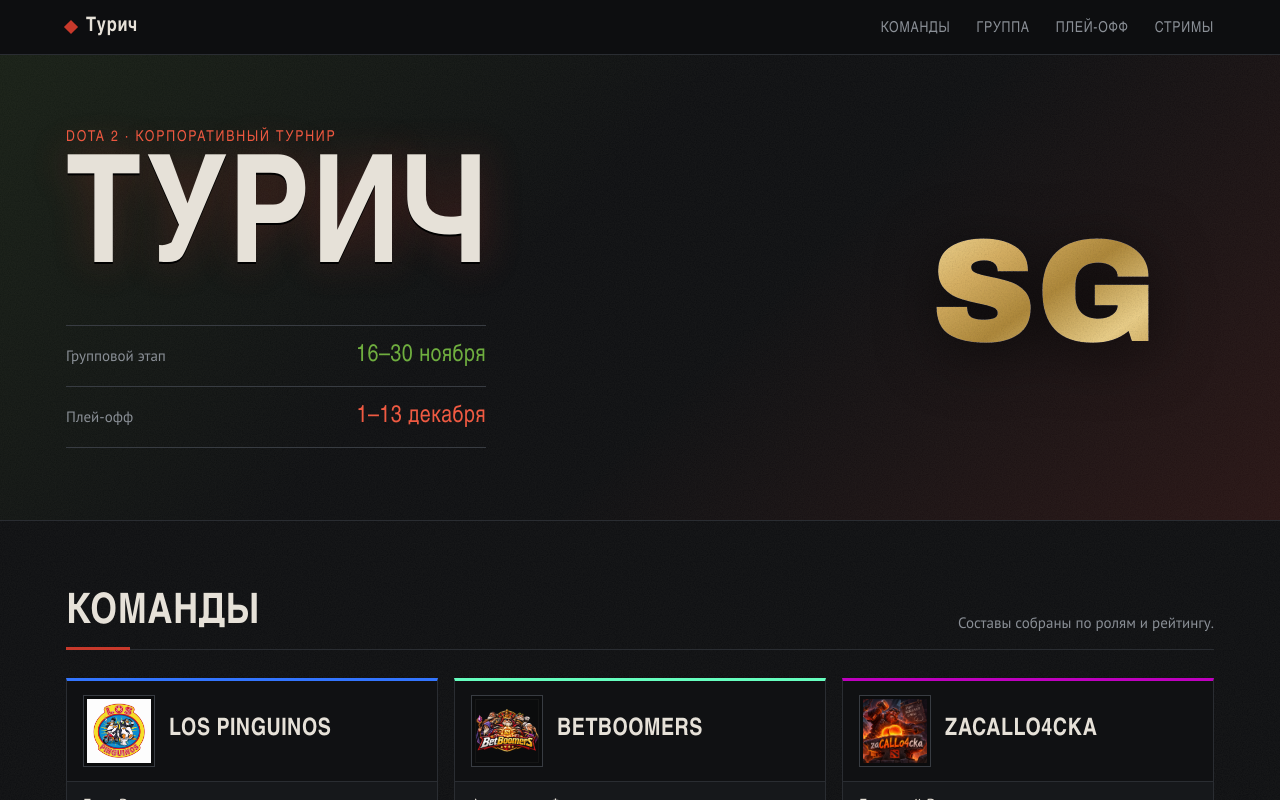
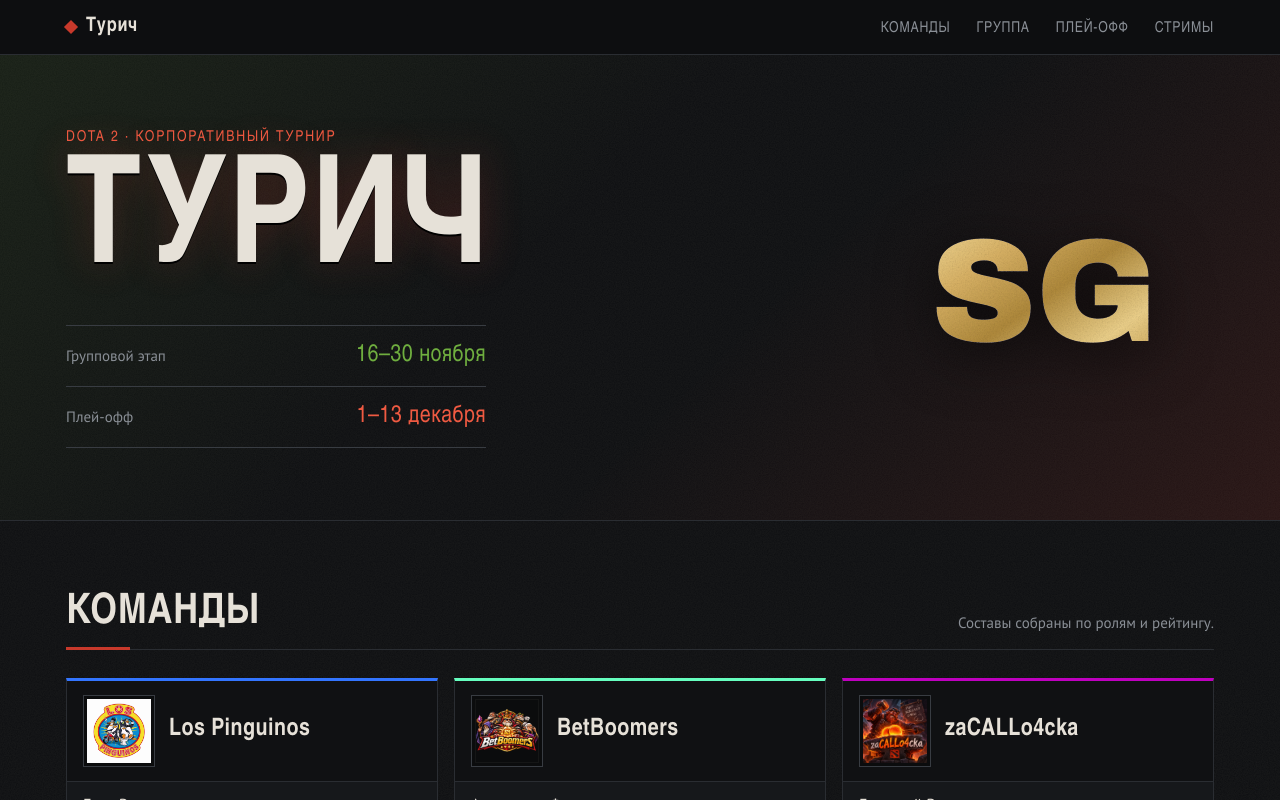
Before and after one commit to Darfik43/turich, a plain HTML site: page index.html in a window 1280 px wide. Shown: the top 800 px of the page. Drawn offline with Linux system fonts and the light colour scheme; a web font is replaced by a local one.

Commit message:
Названия команд без принудительного верхнего регистра
Co-Authored-By: Claude Opus 5.5 <noreply@anthropic.com>

```diff
--- a/index.html
+++ b/index.html
@@ -106,7 +106,7 @@
     box-shadow: inset 0 0 0 3px #0b0c0d, inset 0 0 0 4px rgba(255,255,255,.04);
   }
   .logo img { width: 100%; height: 100%; object-fit: contain; display: block; padding: 3px; }
-  .team-name { font-family: var(--head); font-weight: 600; font-size: 24px; line-height: 1.1; margin: 0; text-transform: uppercase; letter-spacing: .02em; }
+  .team-name { font-family: var(--head); font-weight: 600; font-size: 24px; line-height: 1.1; margin: 0; letter-spacing: .02em; }
   .roster { list-style: none; margin: 0; padding: 4px 0; }
   .roster li { display: flex; justify-content: space-between; align-items: center; gap: 12px; padding: 8px 16px; }
   .roster li + li { border-top: 1px solid rgba(42,45,50,.7); }
```
